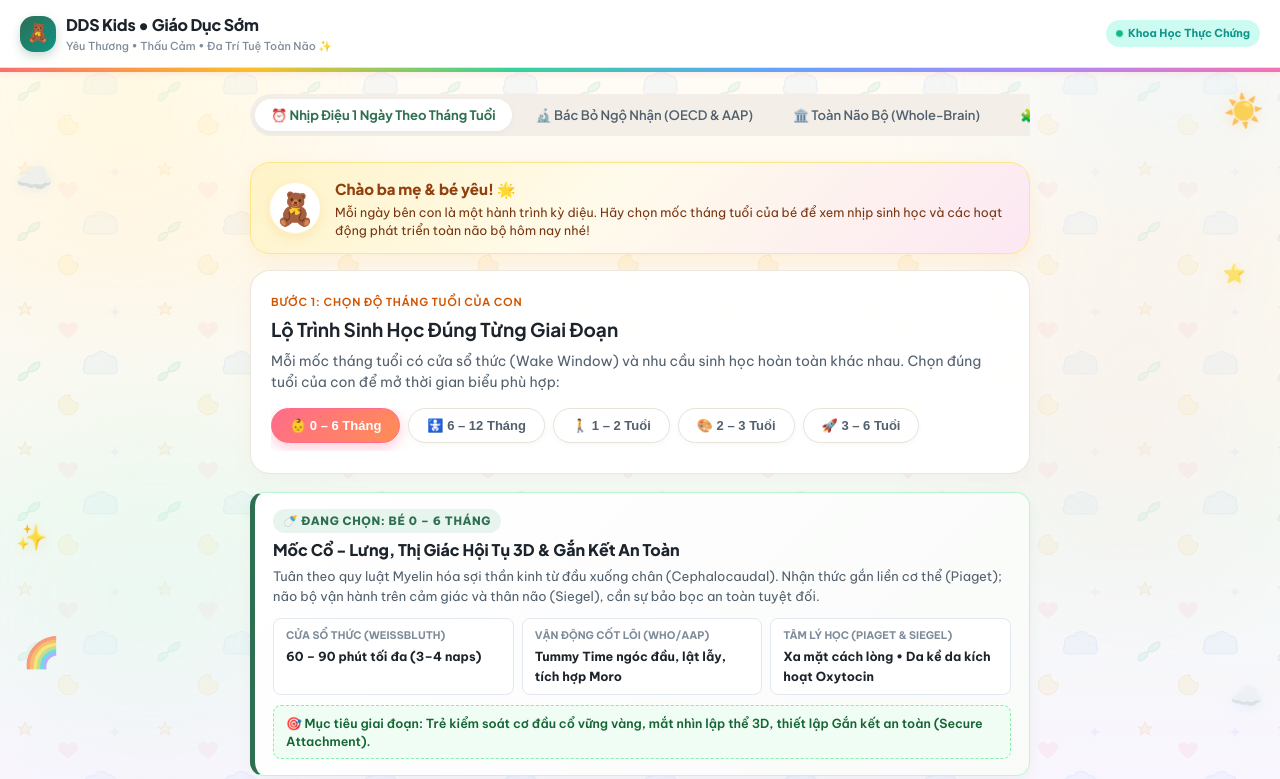
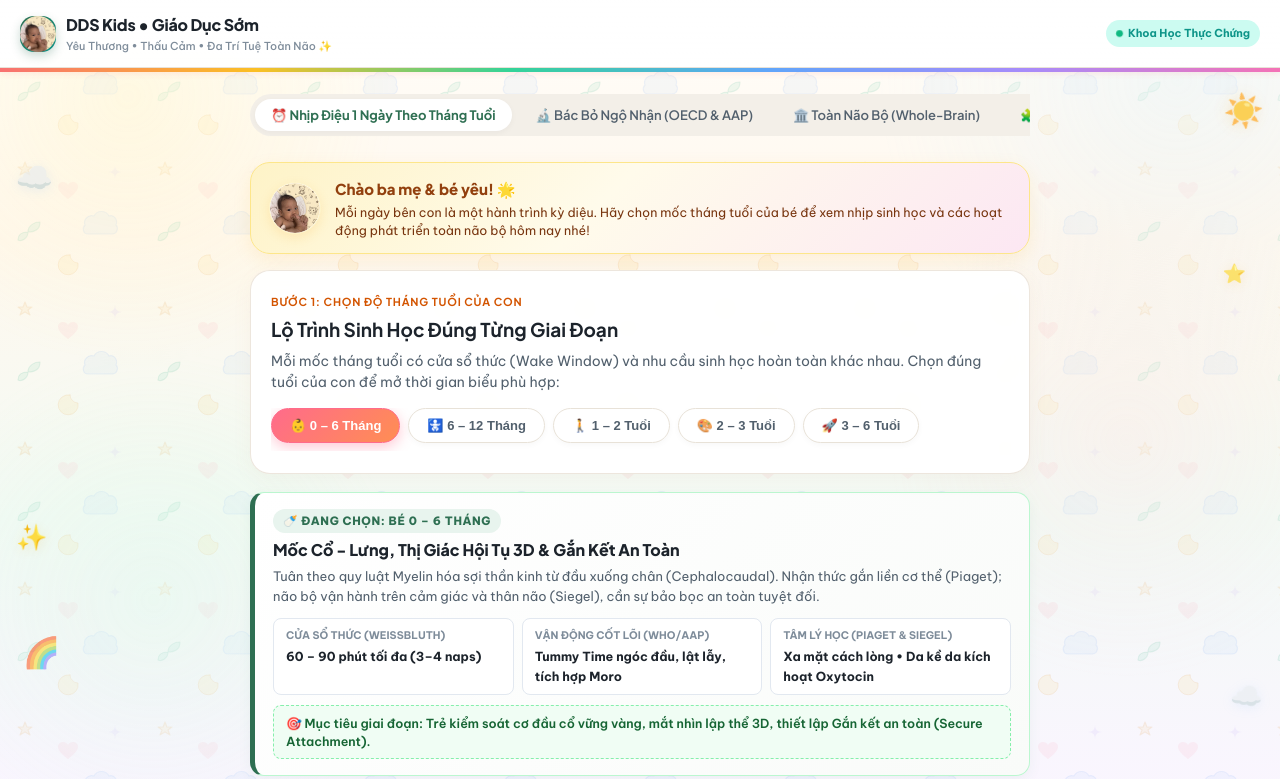
Before and after one commit to seozimun88/giao-duc-som, a plain HTML site: page index.html in a window 1280 px wide. Shown: the top 779 px of the page. Drawn offline with Linux system fonts and the light colour scheme.

Commit message:
Cap nhat App Icon cho man hinh chinh bang hinh anh be yeu va PWA manifest

```diff
--- a/index.html
+++ b/index.html
@@ -3,7 +3,26 @@
 <head>
   <meta charset="UTF-8">
   <meta name="viewport" content="width=device-width, initial-scale=1.0, maximum-scale=1.0, user-scalable=no, viewport-fit=cover">
-  <title>Cẩm Nang Giáo Dục Sớm Thực Chứng | Toàn Não Bộ • Thể Chất • Thấu Cảm • Thích Ứng</title>
+  <title>DDS Kids • Giáo Dục Sớm Toàn Diện</title>
+
+  <!-- PWA & Mobile Home Screen App Icons (Ảnh bé yêu) -->
+  <link rel="apple-touch-icon" sizes="180x180" href="./apple-touch-icon.png">
+  <link rel="apple-touch-icon-precomposed" sizes="180x180" href="./apple-touch-icon-precomposed.png">
+  <link rel="icon" type="image/png" sizes="32x32" href="./favicon.png">
+  <link rel="icon" type="image/png" sizes="192x192" href="./icon-192.png">
+  <link rel="icon" type="image/png" sizes="512x512" href="./icon-512.png">
+  <link rel="shortcut icon" href="./favicon.ico">
+  <link rel="manifest" href="./manifest.json">
+
+  <!-- iOS Safari Web App Meta -->
+  <meta name="apple-mobile-web-app-capable" content="yes">
+  <meta name="apple-mobile-web-app-status-bar-style" content="default">
+  <meta name="apple-mobile-web-app-title" content="DDS Kids">
+
+  <!-- Android & Chrome Web App Meta -->
+  <meta name="mobile-web-app-capable" content="yes">
+  <meta name="application-name" content="DDS Kids">
+  <meta name="theme-color" content="#FFF8EE">
   <!-- Google Fonts: Be Vietnam Pro & Plus Jakarta Sans -->
   <link rel="preconnect" href="https://fonts.googleapis.com">
   <link rel="preconnect" href="https://fonts.gstatic.com" crossorigin>
@@ -1388,7 +1407,9 @@
   <!-- App Header -->
   <header class="app-header">
     <div class="header-brand">
-      <div class="brand-icon">🧸</div>
+      <div class="brand-icon" style="overflow: hidden; padding: 0;">
+        <img src="./apple-touch-icon.png" alt="Bé Yêu" style="width: 100%; height: 100%; object-fit: cover; border-radius: 50%;">
+      </div>
       <div class="brand-text">
         <h1>DDS Kids • Giáo Dục Sớm</h1>
         <p>Yêu Thương • Thấu Cảm • Đa Trí Tuệ Toàn Não ✨</p>
@@ -1422,7 +1443,9 @@
 
       <!-- Banner Thân Thiện Chào Ba Mẹ & Bé -->
       <div class="cute-welcome-banner">
-        <div class="cute-welcome-avatar">🧸</div>
+        <div class="cute-welcome-avatar" style="overflow: hidden; padding: 0;">
+        <img src="./apple-touch-icon.png" alt="Bé Yêu" style="width: 100%; height: 100%; object-fit: cover; border-radius: 50%;">
+      </div>
         <div class="cute-welcome-content">
           <div class="cute-welcome-title">Chào ba mẹ & bé yêu! 🌟</div>
           <div class="cute-welcome-subtitle">Mỗi ngày bên con là một hành trình kỳ diệu. Hãy chọn mốc tháng tuổi của bé để xem nhịp sinh học và các hoạt động phát triển toàn não bộ hôm nay nhé!</div>
```
Also changed, not shown: apple-touch-icon-precomposed.png (added), apple-touch-icon.png (added), baby-avatar.jpg (added), favicon.ico (added), favicon.png (added), icon-192.png (added), icon-512.png (added), manifest.json (added).
